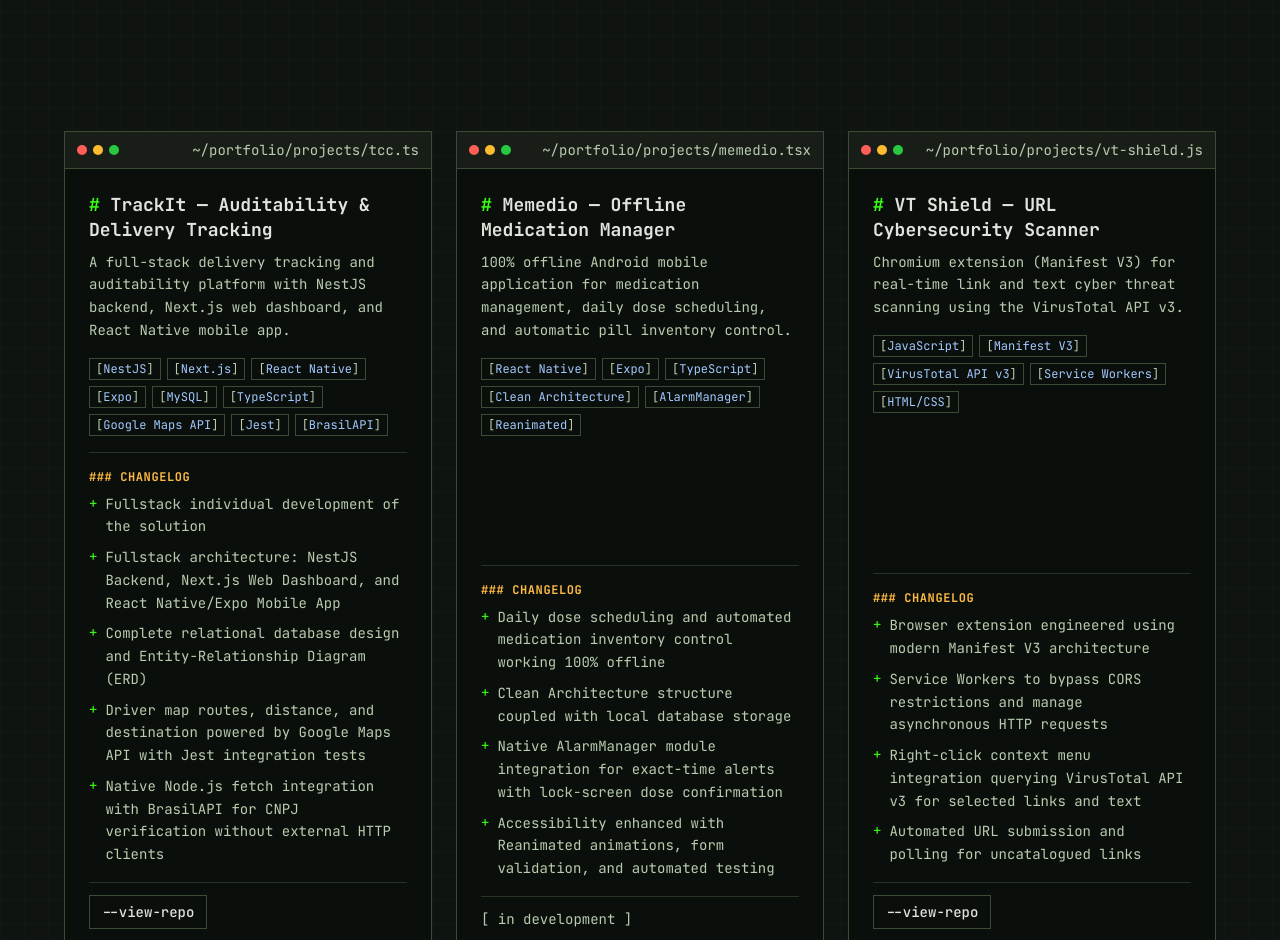
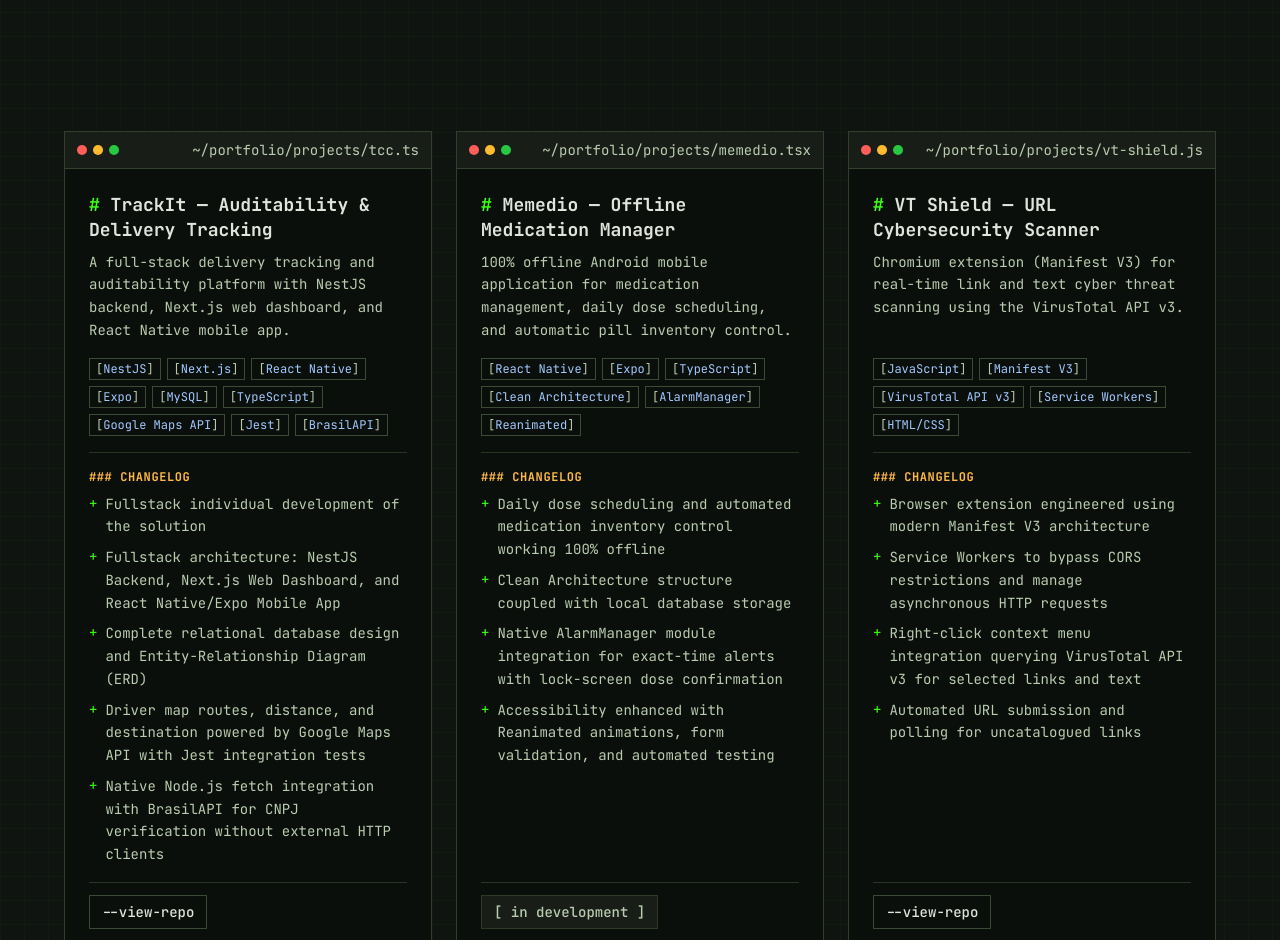
Before and after one commit to FelipeSrutkoske/Srutfolio, a Next.js app: page /en in a window 1280 px wide. Shown: the part 1860-2800 px from the top of the page. Built offline with nearby package versions, Linux system fonts and the light colour scheme.

Commit message:
fix grid column

```diff
--- a/components/sections/projects.tsx
+++ b/components/sections/projects.tsx
@@ -19,8 +19,11 @@ const EXT_BY_ID: Record<string, string> = {
  * title as heading, stack as `[ tag ]` chips, highlights as changelog
  * additions, links as CLI-flag buttons. Hover shifts the outline to
  * primary; keyboard focus shifts it to tertiary (DESIGN.md).
- * The frame is a flex column (header + flex-1 body) so equal-height grid
- * rows never clip the footer links; a gentle lift rewards hover.
+ * Cards use CSS subgrid (row-span-6: header, title, summary, stack,
+ * changelog, footer) so every section shares the parent's row tracks —
+ * titles align with titles, changelogs with changelogs, footers with
+ * footers across every card in the same grid row, regardless of how
+ * much content each card has. A gentle lift rewards hover.
  */
 function ProjectCard({ project, locale }: { project: Project; locale: string }) {
   const t = useTranslations("projects");
@@ -37,27 +40,29 @@ function ProjectCard({ project, locale }: { project: Project; locale: string })
   return (
     <WindowFrame
       path={`~/portfolio/projects/${project.id}${EXT_BY_ID[project.id] ?? ".ts"}`}
-      className="flex h-full flex-col transition-[border-color,transform] duration-150 hover:border-primary-container focus-within:border-tertiary-fixed-dim motion-safe:hover:-translate-y-0.5"
-      bodyClassName="flex flex-1 flex-col p-4 md:p-6"
+      className="row-span-6 grid grid-cols-1 grid-rows-subgrid gap-y-0 transition-[border-color,transform] duration-150 hover:border-primary-container focus-within:border-tertiary-fixed-dim motion-safe:hover:-translate-y-0.5"
+      bodyClassName="row-span-5 grid grid-cols-1 grid-rows-subgrid gap-y-0 p-4 md:p-6"
     >
-      {/* Title & Summary */}
-      <div className="flex flex-col gap-2">
-        <h3 className="text-body-lg font-bold leading-snug text-on-surface">
-          <span className="text-primary-container"># </span>
-          {title}
-        </h3>
-        <p className="text-code-sm text-on-surface-variant leading-relaxed">{summary}</p>
-      </div>
+      {/* Row: Title (aligned across cards) */}
+      <h3 className="text-body-lg font-bold leading-snug text-on-surface">
+        <span className="text-primary-container"># </span>
+        {title}
+      </h3>
 
-      {/* Stack Tags */}
-      <div className="my-4 flex flex-wrap content-start gap-1.5">
+      {/* Row: Summary (aligned across cards) */}
+      <p className="mt-2 text-code-sm text-on-surface-variant leading-relaxed">
+        {summary}
+      </p>
+
+      {/* Row: Stack Tags (aligned across cards) */}
+      <div className="mt-3 flex flex-wrap content-start gap-1.5 pt-1">
         {project.stack.map((tech) => (
           <Chip key={tech}>{tech}</Chip>
         ))}
       </div>
 
-      {/* Changelog Section */}
-      <div className="mt-auto border-t border-outline-variant/60 pt-4 flex flex-col gap-2">
+      {/* Row: Changelog (aligned across cards) */}
+      <div className="mt-4 flex flex-col gap-2 border-t border-outline-variant/60 pt-4">
         <p className="text-label-caps font-bold uppercase tracking-wider text-secondary-fixed-dim">
           {t("changelog")}
         </p>
@@ -67,13 +72,15 @@ function ProjectCard({ project, locale }: { project: Project; locale: string })
               <span aria-hidden="true" className="shrink-0 text-primary-container">
                 +
               </span>
-              <span className="text-on-surface-variant leading-relaxed">{highlight}</span>
+              <span className="break-words text-on-surface-variant leading-relaxed">
+                {highlight}
+              </span>
             </li>
           ))}
         </ul>
       </div>
 
-      {/* Repository / Status Footer */}
+      {/* Row: Repository / Status Footer (aligned across cards) */}
       <div className="mt-4 flex flex-wrap items-center gap-2 border-t border-outline-variant/60 pt-3">
         {project.links.repo ? (
           <FlagLink href={project.links.repo} external>
@@ -91,7 +98,7 @@ function ProjectCard({ project, locale }: { project: Project; locale: string })
           </FlagLink>
         ) : null}
         {!hasLinks ? (
-          <span className="text-code-sm text-on-surface-variant">
+          <span className="inline-block border border-outline-variant/60 bg-surface-container-low px-3 py-1.5 text-code-sm font-medium text-on-surface-variant">
             [ {statusNote ?? t("privateNote")} ]
           </span>
         ) : null}
--- a/components/window-frame.tsx
+++ b/components/window-frame.tsx
@@ -35,15 +35,15 @@ export default function WindowFrame({
   return (
     <section
       id={id}
-      className={`overflow-hidden border border-outline-variant bg-surface-container-lowest transition-all duration-200 hover:border-primary-container/40 hover:shadow-[0_0_20px_rgba(57,255,20,0.07)] ${className}`}
+      className={`min-w-0 overflow-hidden border border-outline-variant/80 bg-surface-container-lowest transition-all duration-200 hover:border-primary-container/60 hover:shadow-[0_0_20px_rgba(57,255,20,0.07)] ${className}`}
     >
-      <header className="flex items-center justify-between gap-4 border-b border-outline-variant bg-surface-container-low px-3 py-2">
+      <header className="flex items-center justify-between gap-4 border-b border-outline-variant/80 bg-surface-container-low px-3 py-2">
         <Dots />
         <span className="truncate text-code-sm text-on-surface-variant">
           {path}
         </span>
       </header>
-      <div className={`relative ${bodyClassName}`}>{children}</div>
+      <div className={`min-w-0 ${bodyClassName}`}>{children}</div>
     </section>
   );
 }
--- a/data/projects.ts
+++ b/data/projects.ts
@@ -180,8 +180,8 @@ export const projects: Project[] = [
       "Segurança: diagnóstico e mitigação de comprometimento de servidor Linux (shell remoto e mineração de criptomoedas)",
     ],
     links: {},
-    statusNote: "código privado — impacto descrito sem expor implementação",
-    statusNoteEn: "private code — impact described without exposing implementation",
+    statusNote: "código privado",
+    statusNoteEn: "private code",
     titleEn: "Enterprise Modules & Infrastructure (Skypass)",
     summaryEn:
       "Development of enterprise modules for multi-client systems at Skypass System, along with internal automations and Linux server security.",
--- a/messages/pt.json
+++ b/messages/pt.json
@@ -114,7 +114,7 @@
       "demo": "--view-demo",
       "paper": "--read-paper"
     },
-    "privateNote": "[ código privado — impacto descrito sem expor implementação ]"
+    "privateNote": "[ código privado ]"
   },
   "skills": {
     "title": "skills",
```
